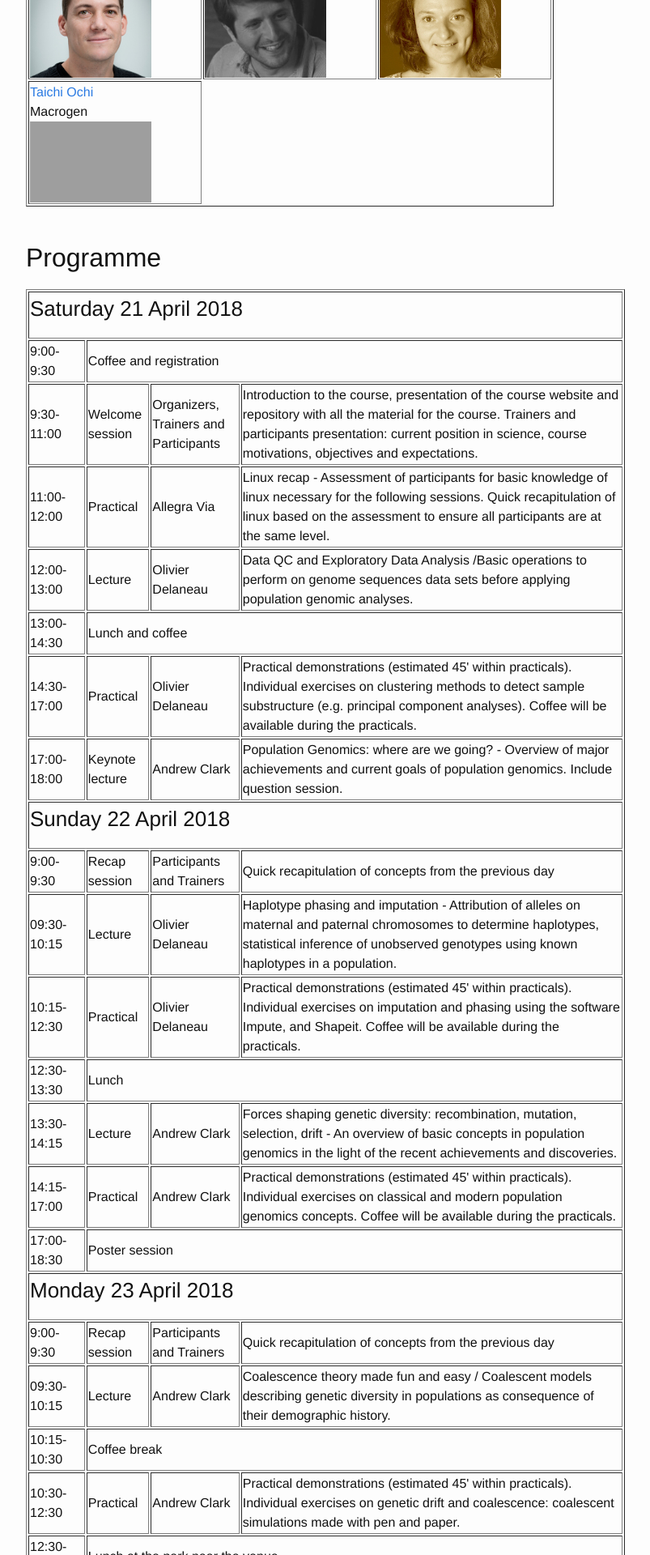
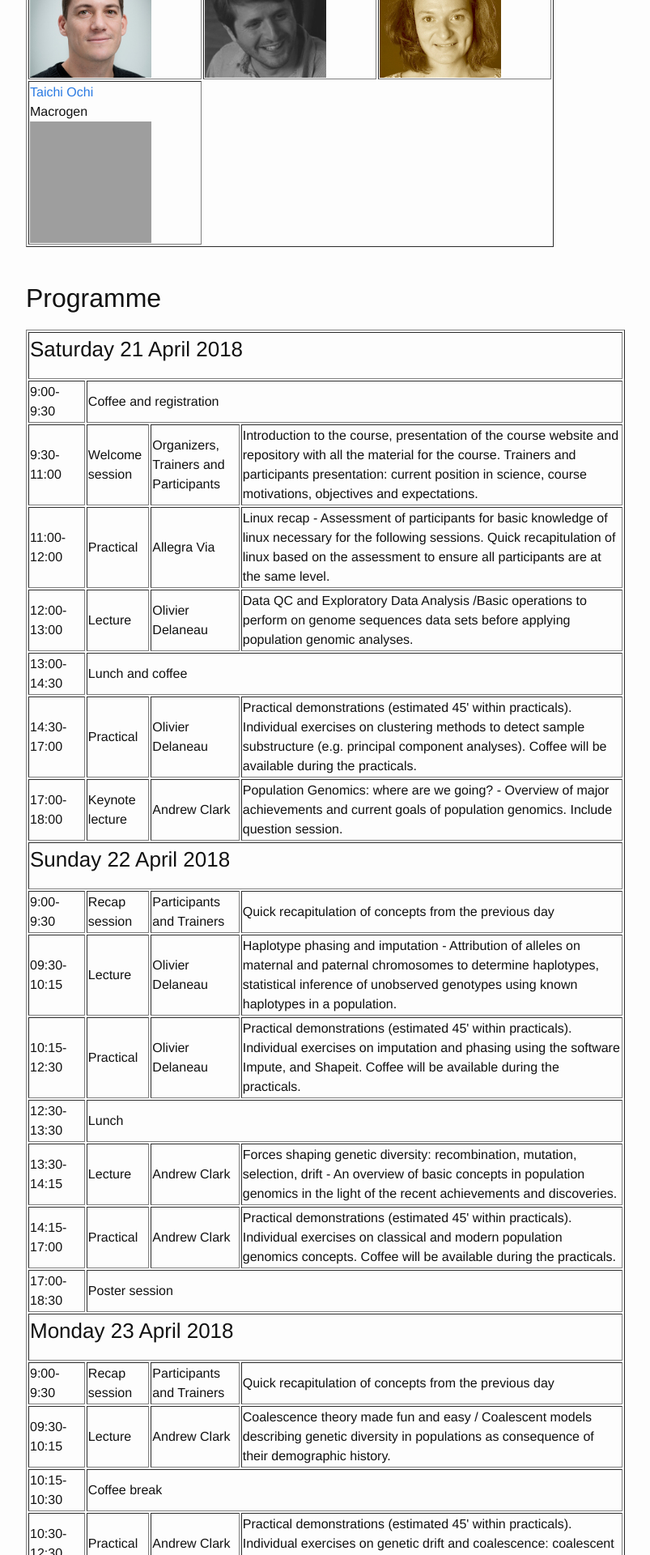
Before and after one commit to ELIXIR-IIB-training/website, a Jekyll site: the page built from _posts/2018-04-21-PopGen-Napoli.md, in a window 1280 px wide. Shown: the part 2621-4541 px from the top of the page at 81% size, without its empty margins (238-1041 px from the left). Built offline with Jekyll 4.4.1, drawn with Linux system fonts in a browser that asks for light colours; grey boxes are pictures that could not be loaded.

Commit message:
Update speakers

```diff
--- a/_posts/2018-04-21-PopGen-Napoli.md
+++ b/_posts/2018-04-21-PopGen-Napoli.md
@@ -115,7 +115,7 @@ Abstract (max 200 words) for poster presentation must be submitted through the a
     <td>
       <a href="https://dna.macrogen.com/eng/">Taichi Ochi</a><br>
       Macrogen<br>
-      <img src="../../../img/speakers/taichi_ochi_macrogen_photo.jpeg" alt="yay" height="100" width="150">
+      <img src="../../../img/speakers/taichi_ochi_macrogen_photo.jpeg" alt="yay" height="150" width="150">
     </td>
     </tr>
 </table>
```
